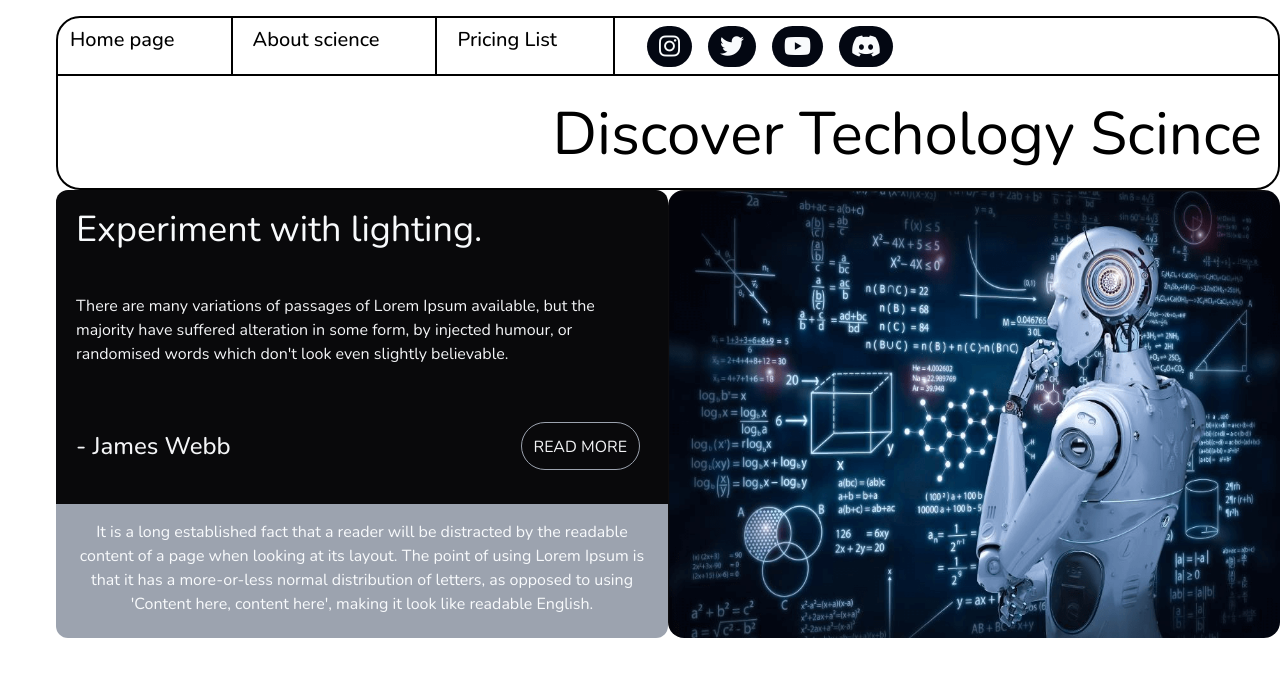
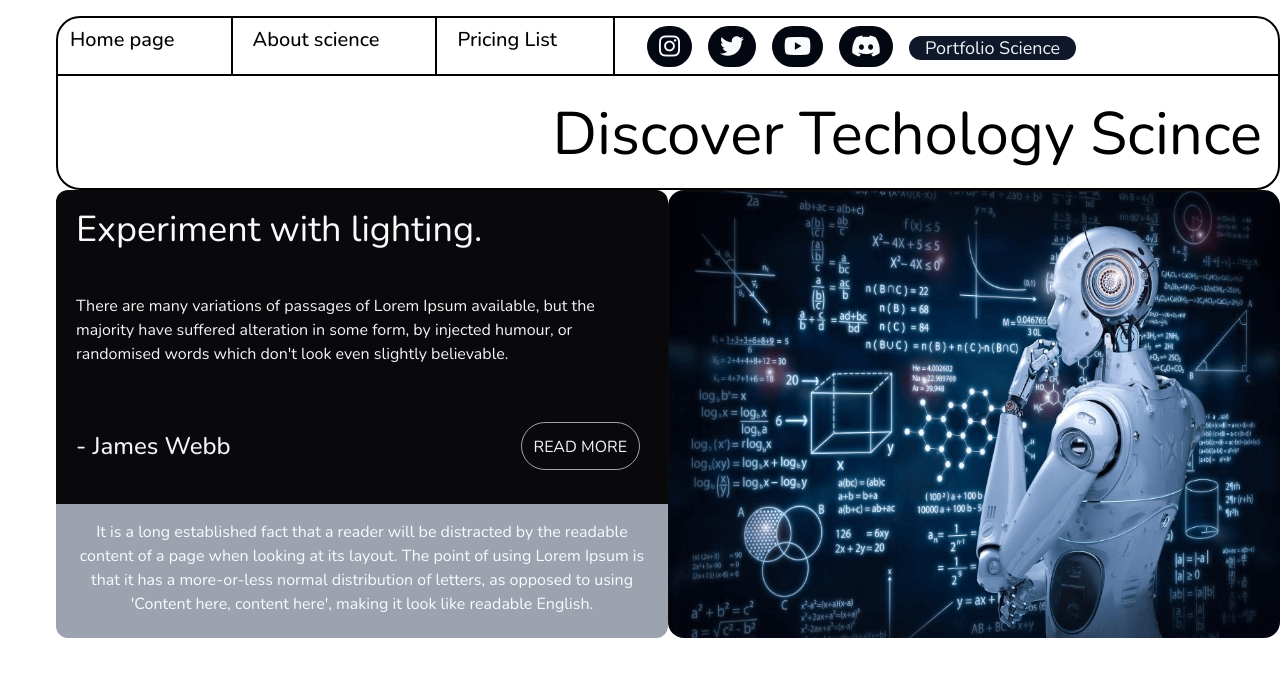
Before and after one commit to burakbehlull/discover-technology-science, a website: page src/index.html in a window 1280 px wide. Drawn offline with nearby package versions, Linux system fonts and the light colour scheme.

Commit message:
chore: Fix minor details

```diff
--- a/src/index.html
+++ b/src/index.html
@@ -21,7 +21,13 @@
 						<span class="rounded-full bg-gray-950 py-1 px-3 text-slate-50 cursor-pointer hover:bg-white hover:text-black duration-500"><i class="fa-brands fa-twitter mt-1 "></i></span>
 						<span class="rounded-full bg-gray-950 py-1 px-3 text-slate-50 cursor-pointer hover:bg-white hover:text-black duration-500"><i class="fa-brands fa-youtube mt-1 "></i></span>
 						<span class="rounded-full bg-gray-950 py-1 px-3 text-slate-50 cursor-pointer hover:bg-white hover:text-black duration-500"><i class="fa-brands fa-discord mt-1 "></i></span>
+						<span>
+							<a href="#" class="bg-slate-900 rounded-2xl text-lg text-gray-100 px-4 hover:shadow-lg shadow-slate-900/50">Portfolio Science</a>
+						</span>
+
+
 					</li>
+
 				</ul>
 			</nav>
 
```
Also changed, not shown: dist/styles.css.
